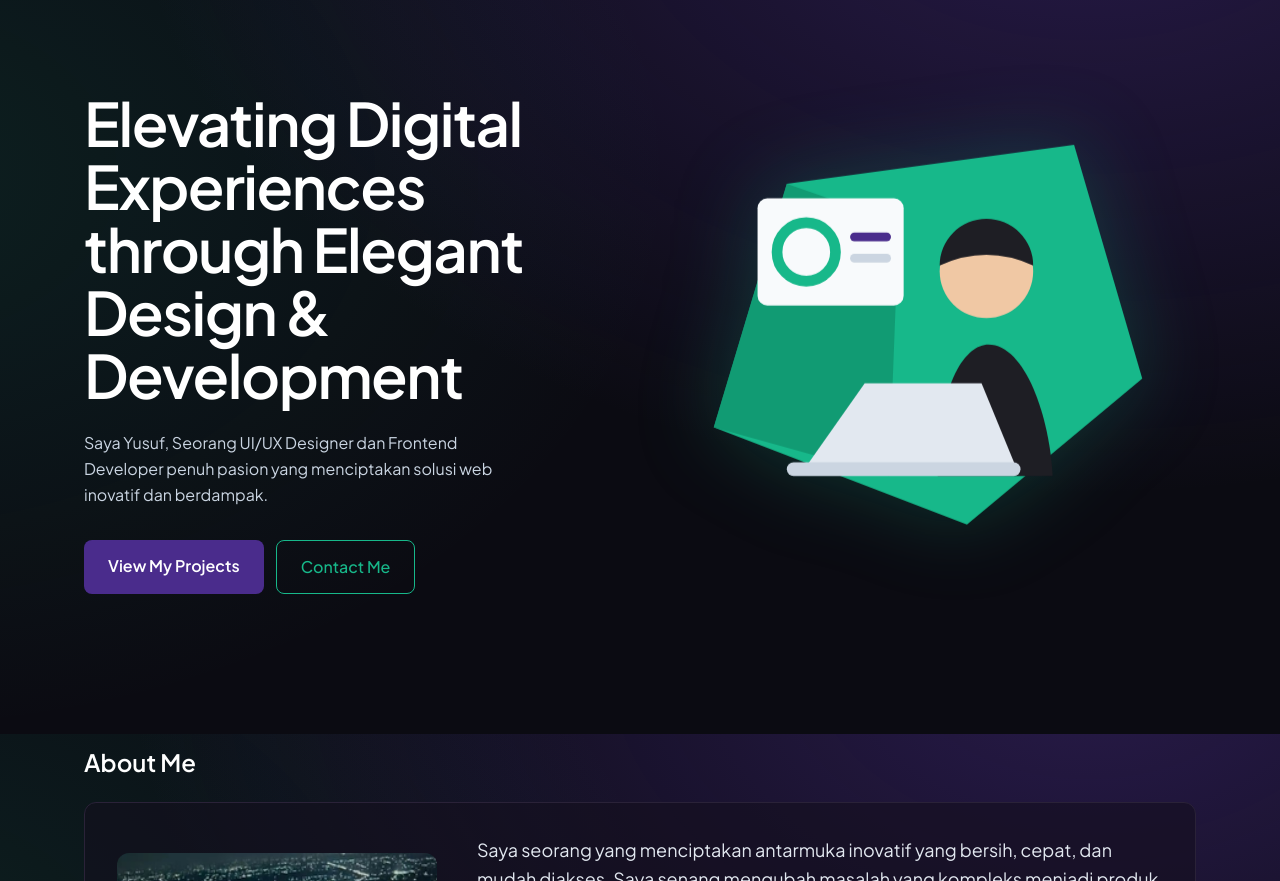
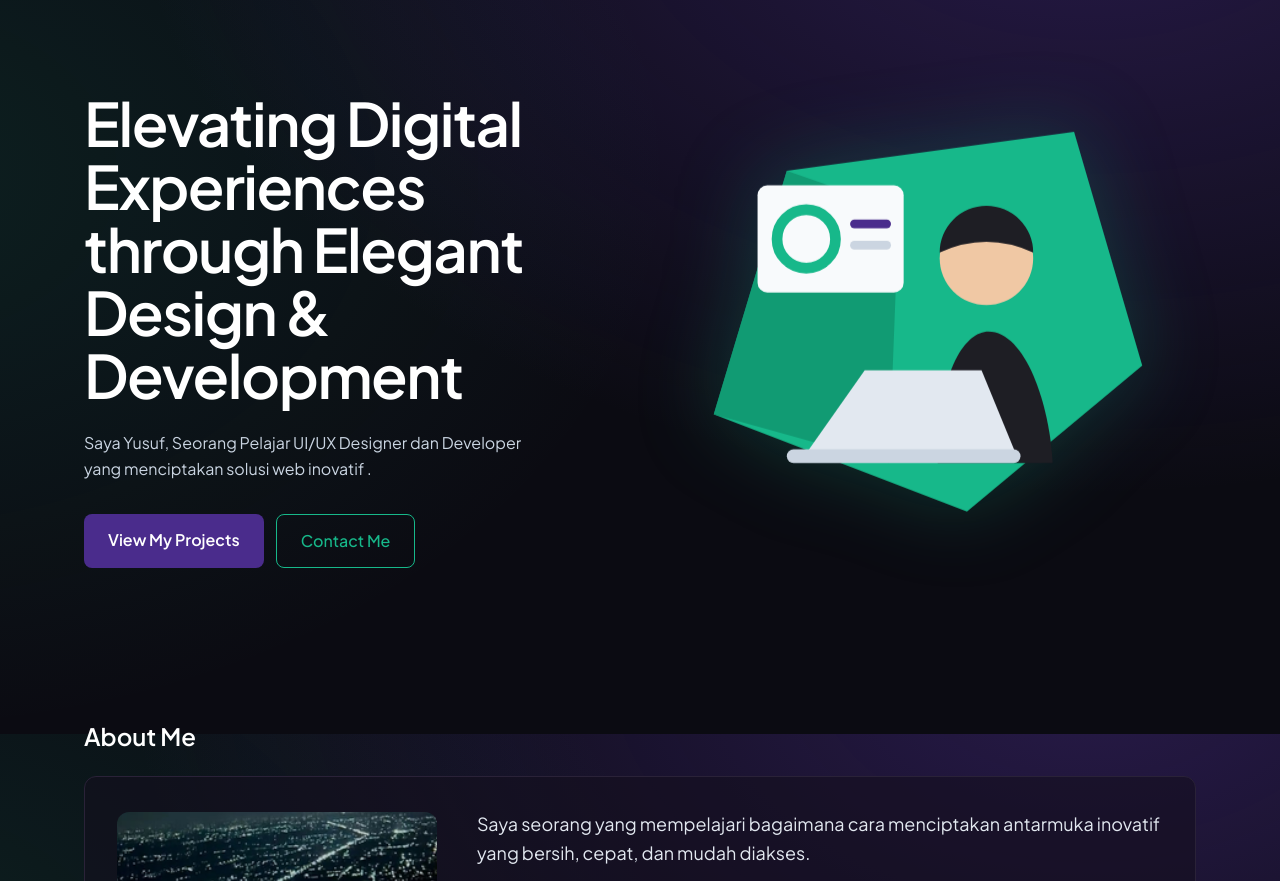
Before and after one commit to Beepzy/portofoloio-Tailwind-CLI_Version-, a website: page index.html in a window 1280 px wide. Shown: the part 66-947 px from the top of the page. Drawn offline with Linux system fonts and the light colour scheme.

Commit message:
update tulisan

```diff
--- a/index.html
+++ b/index.html
@@ -102,8 +102,7 @@
             class="mt-6 max-w-md leading-relaxed text-slate-300 animate-fade-up"
             style="animation-delay: 0.15s"
           >
-            Saya Yusuf, Seorang UI/UX Designer dan Frontend Developer penuh
-            pasion yang menciptakan solusi web inovatif dan berdampak.
+            Saya Yusuf, Seorang Pelajar UI/UX Designer dan Developer yang menciptakan solusi web inovatif .
           </p>
           <div class="mt-8 flex flex-wrap gap-3 animate-fade-up"style="animation-delay:.3s">
             <a
@@ -199,9 +198,8 @@
 
           <div class="flex-1">
             <p class="text-lg leading-relaxed text-slate-200">
-              Saya seorang yang menciptakan antarmuka inovatif yang bersih,
-              cepat, dan mudah diakses. Saya senang mengubah masalah yang
-              kompleks menjadi produk yang sederhana.
+              Saya seorang yang mempelajari bagaimana cara menciptakan antarmuka inovatif yang bersih,
+              cepat, dan mudah diakses.
             </p>
 
             <p class="mt-4 max-w-2xl leading-relaxed text-slate-400">
```
